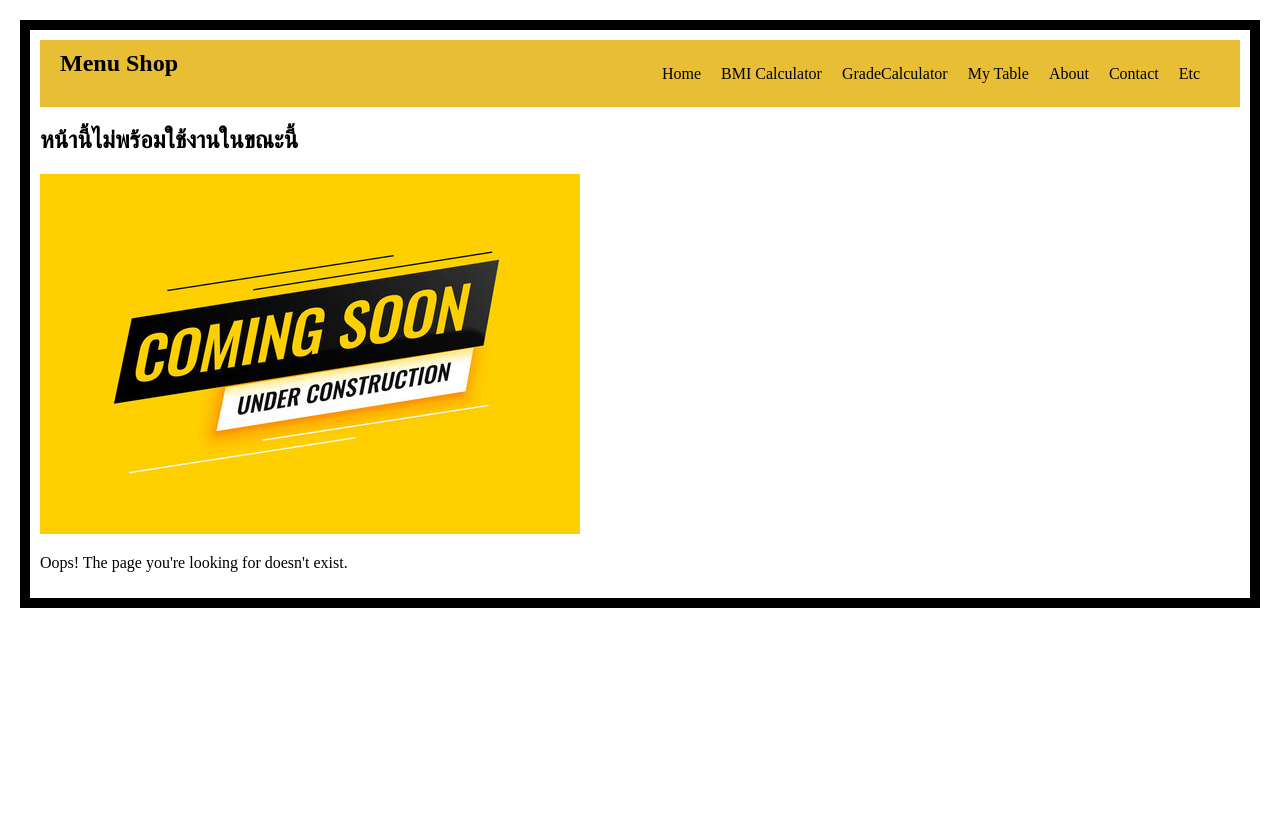
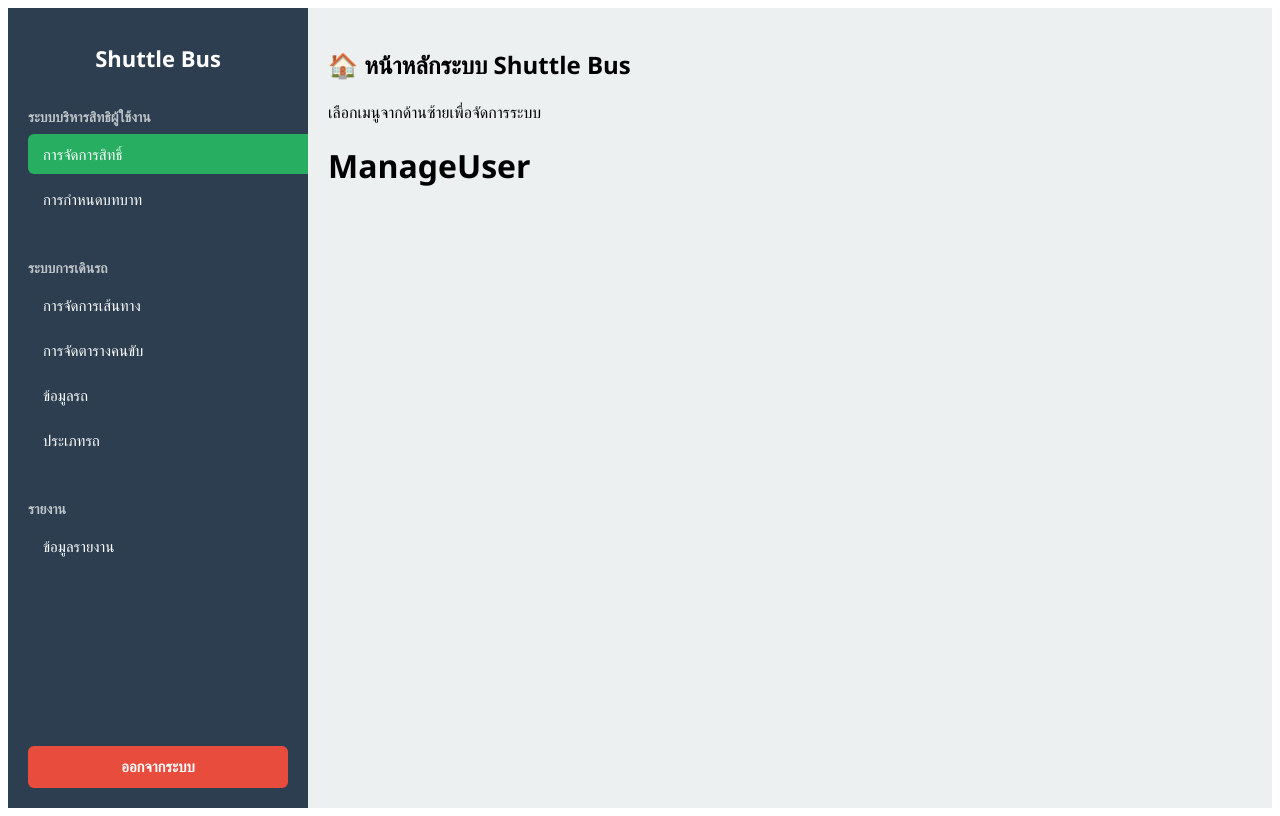
Before and after one commit to Foleiz/MiniProject_3, a React (Vite) app in the folder Font-End/: page /manage-user in a window 1280 px wide. Built offline with nearby package versions, Linux system fonts and the light colour scheme.

Commit message:
“mut2”

```diff
--- a/Font-End/src/ErrorPage.jsx
+++ /dev/null
@@ -1,18 +0,0 @@
-import React from "react";
-import Navbar from "./Navbar";
-import pc1 from "./assets/img1.jpg";
-
-function ErrorPage() {
-  return (
-    <>
-      <Navbar />
-      <div>
-        <h2>หน้านี้ไม่พร้อมใช้งานในขณะนี้</h2>
-        <img src={pc1} />
-        <p>Oops! The page you're looking for doesn't exist.</p>
-      </div>
-    </>
-  );
-}
-
-export default ErrorPage;
--- a/Font-End/src/Home.jsx
+++ b/Font-End/src/Home.jsx
@@ -12,7 +12,7 @@ export default function Home() {
           <p className="menu-title">ระบบบริหารสิทธิผู้ใช้งาน</p>
           <ul>
             <li>
-              <NavLink to="show" className="menu-btn">
+              <NavLink to="manage-user" className="menu-btn">
                 การจัดการสิทธิ์
               </NavLink>
             </li>
--- a/Font-End/src/Navbar.css
+++ /dev/null
@@ -1,53 +0,0 @@
-.navbar {
-  background-color: #e8be34;
-
-  color: #000000;
-  display: flex;
-  justify-content: space-between;
-  align-items: center;
-  padding: 10px 20px;
-}
-
-.logo {
-  font-size: 1.5rem;
-}
-
-.nav-links {
-  list-style: none;
-  display: flex;
-}
-
-.nav-links li {
-  margin-right: 20px;
-}
-
-.nav-links li a {
-  color: #000000;
-  text-decoration: none;
-  transition: color 0.3s ease;
-}
-
-.nav-links li a:hover {
-  color: #f0f0f0;
-}
-
-table {
-  border: 1px solid black;
-  margin: 10px;
-  padding: 1px;
-}
-
-td,
-th {
-  border: 1px solid black;
-  padding: 20px;
-  text-align: center; /* ตัวหนังสืออยู่กลาง */
-  text-align: middle;
-}
-
-/* add on */
-body {
-  margin: 20px;
-  padding: 10px;
-  border: solid black 10px;
-}
--- a/Font-End/src/Navbar.jsx
+++ /dev/null
@@ -1,36 +0,0 @@
-import React from "react";
-import "./Navbar.css"; // นําเข้า Navbar.css สําหรับการตกแต่ง
-import { Link } from "react-router-dom"; //เปลี่ยนมาใช้ link เพื่อให้สามารถส่งค่าข้ามฟอร์มได้ปกติ
-
-function Navbar() {
-  return (
-    <nav className="navbar">
-      <div className="logo">Menu Shop</div>
-      <ul className="nav-links">
-        <li>
-          <Link to="/">Home</Link>
-        </li>
-        <li>
-          <Link to="/bmical">BMI Calculator</Link>
-        </li>
-        <li>
-          <Link to="/gradecal">GradeCalculator</Link>
-        </li>
-        <li>
-          <Link to="/mytable">My Table</Link>
-        </li>
-        <li>
-          <Link to="/about">About</Link>
-        </li>
-        <li>
-          <Link to="/contact">Contact</Link>
-        </li>
-        <li>
-          <Link to="/Detail">Etc</Link>
-        </li>
-      </ul>
-    </nav>
-  );
-}
-
-export default Navbar;
--- a/Font-End/src/main.jsx
+++ b/Font-End/src/main.jsx
@@ -3,25 +3,25 @@ import ReactDOM from "react-dom/client";
 import { createBrowserRouter, RouterProvider } from "react-router-dom";
 
 import Home from "./Home";
-import Show from "./Show";
-import ManageRoles from "./ManageRoles";
-import RoutesManage from "./RoutesManage";
-import DriverSchedule from "./DriverSchedule";
-import VehicleInfo from "./VehicleInfo";
-import VehicleType from "./VehicleType";
-import Report from "./report";
+import ManageUser from "./menu/ManageUser";
+import ManageRoles from "./menu/ManageRoles";
+import RoutesManage from "./menu/RoutesManage";
+import DriverSchedule from "./menu/DriverSchedule";
+import VehicleInfo from "./menu/VehicleInfo";
+import VehicleType from "./menu/VehicleType";
+import Report from "./menu/Report";
 
-import ErrorPage from "./ErrorPage";
+// import ErrorPage from "./menu/ErrorPage";
 
 const router = createBrowserRouter([
   {
     path: "/",
     element: <Home />,
-    errorElement: <ErrorPage />,
+    //errorElement: <ErrorPage />,
     children: [
       {
-        path: "show",
-        element: <Show />,
+        path: "manage-user",
+        element: <ManageUser />,
       },
       {
         path: "manage-roles",
--- a/Font-End/src/Show.jsx
+++ b/Font-End/src/menu/ManageUser.jsx
@@ -1,10 +1,10 @@
 // DriverSchedule.jsx
 
-export default function Show() {
+export default function ManageUser() {
   return (
     <div>
       {/* JSX content here */}
-      <h1>Show</h1>
+      <h1>ManageUser</h1>
     </div>
   );
 }
```
Also changed, not shown: Font-End/src/menu/DriverSchedule.jsx (renamed from Font-End/src/DriverSchedule.jsx), Font-End/src/menu/ManageRoles.jsx (renamed from Font-End/src/ManageRoles.jsx), Font-End/src/menu/Report.jsx (renamed from Font-End/src/Report.jsx), Font-End/src/menu/RoutesManage.jsx (renamed from Font-End/src/RoutesManage.jsx), Font-End/src/menu/VehicleInfo.jsx (renamed from Font-End/src/VehicleInfo.jsx), Font-End/src/menu/VehicleType.jsx (renamed from Font-End/src/VehicleType.jsx).
